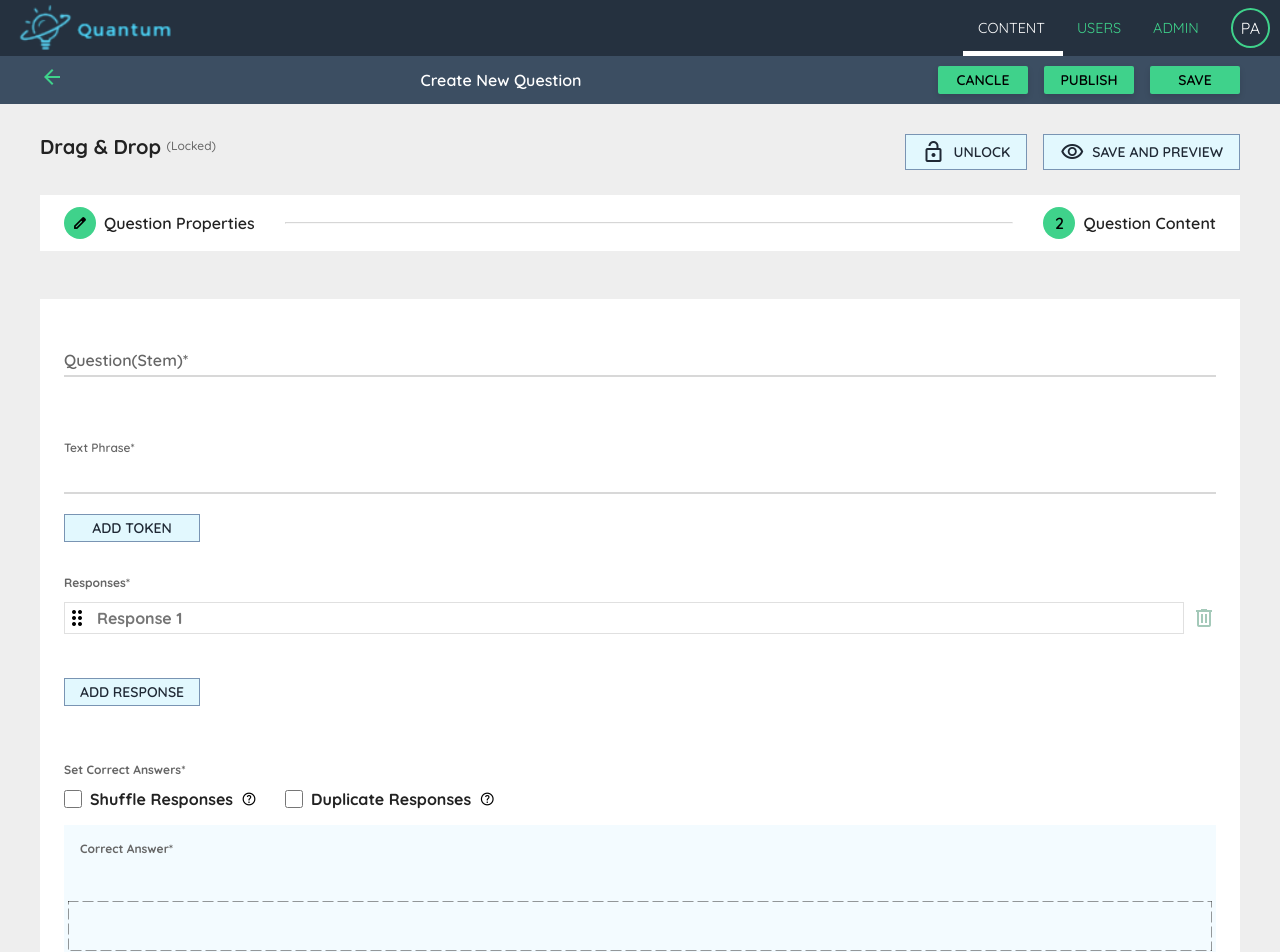
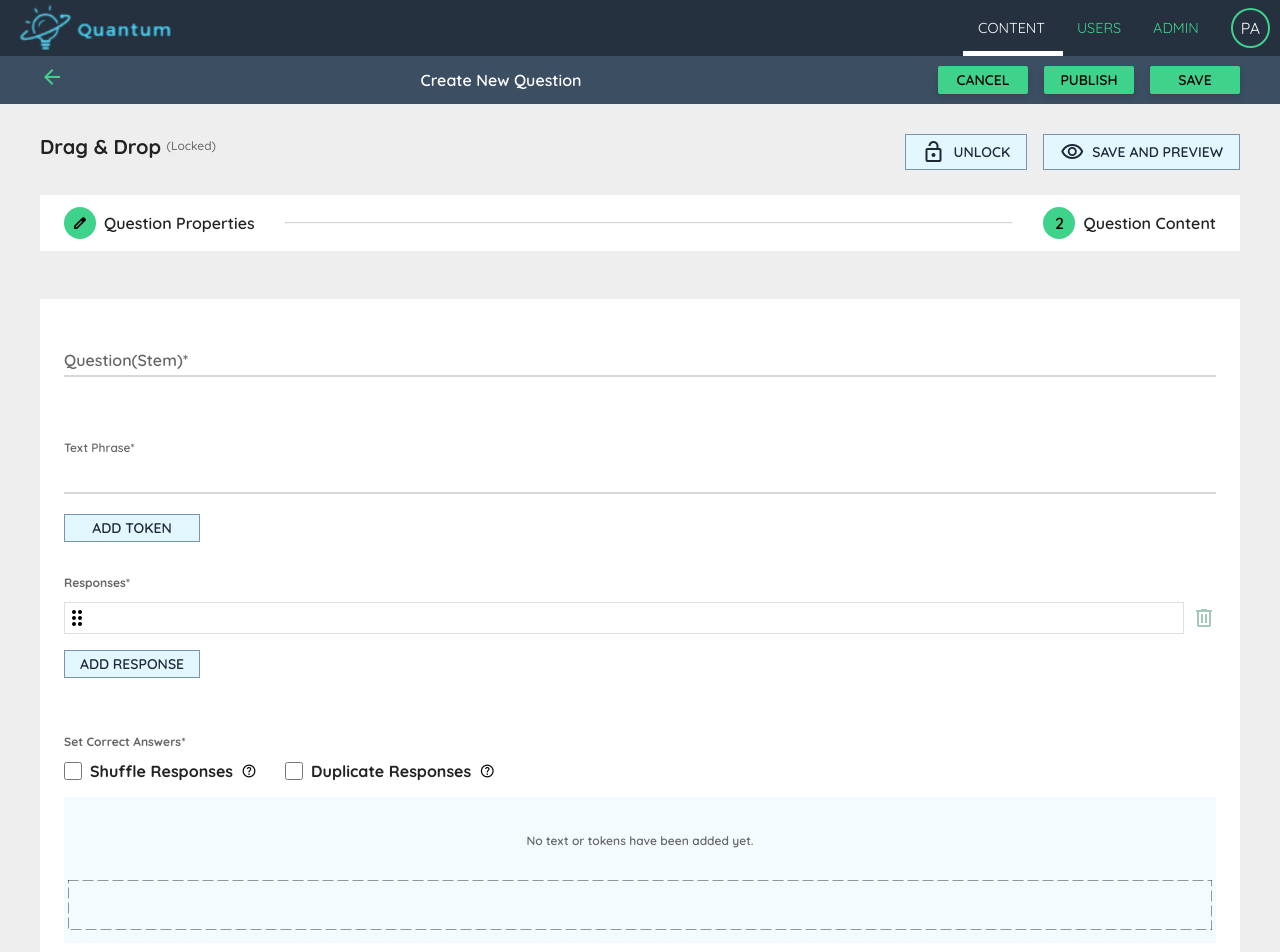
Before and after one commit to Nileshlad-Zeus/AngularTask1, an Angular app: page /create-question in a window 1280 px wide. Shown: the top 952 px of the page. Built offline with nearby package versions, Linux system fonts and the light colour scheme.

Commit message:
validation added

```diff
--- a/src/app/create-new-question-header/create-new-question-header.component.html
+++ b/src/app/create-new-question-header/create-new-question-header.component.html
@@ -6,7 +6,7 @@
     </div>
     <div class="heading">Create New Question</div>
     <div class="btnGroup">
-        <button>Cancle</button>
+        <button>Cancel</button>
         <button>Publish</button>
         <button>Save</button>
     </div>
--- a/src/app/create-new-question-header/create-new-question-header.component.ts
+++ b/src/app/create-new-question-header/create-new-question-header.component.ts
@@ -1,5 +1,4 @@
 import { Component, OnInit } from '@angular/core';
-import { Router } from '@angular/router';
 import { QuestionService } from '../shared/question.service';
 
 @Component({
@@ -8,16 +7,13 @@ import { QuestionService } from '../shared/question.service';
   styleUrls: ['./create-new-question-header.component.scss']
 })
 export class CreateNewQuestionHeaderComponent implements OnInit {
-  constructor(private router: Router, private questionService: QuestionService) { };
+  constructor(private questionService: QuestionService) { };
   ngOnInit() {
 
   }
 
   preview() {
     console.log("Preview Trigger");
-
-    // this.questionService.triggerSaveQuestion();
     this.questionService.triggerSaveAndPreview();
-    this.router.navigate(['/preview-question']);
   }
 }
--- a/src/app/create-question/create-question.component.html
+++ b/src/app/create-question/create-question.component.html
@@ -5,11 +5,13 @@
                 (ngModelChange)="onResponseChangeQuestion($event)" />
             <label for="question" #questionlabel>Question(Stem)*</label>
         </div>
+        <p class="errorMsg" *ngIf="errorStatus.question">Question (Stem) is required</p>
         <div class="inputField textPhraseDiv">
             <div class="textphrase" contenteditable="true" (input)="updateTextPhrase()" #textAreaElement>
             </div>
             <label for="textphrase">Text Phrase*</label>
         </div>
+        <p class="errorMsg" *ngIf="errorStatus.textPhrase">Text Phrase is required</p>
         <br>
         <button class="btn addTokenBtn" (click)="addToken()">Add Token</button>
 
@@ -19,14 +21,19 @@
                 <div *ngFor="let option of questionData.responses; let i = index" class="option">
                     <div class="optionInputDiv">
                         <span class="material-symbols-outlined">drag_indicator</span>
-                        <input type="text" [placeholder]="'Response ' + (i + 1)" [(ngModel)]="option.response"
-                            (ngModelChange)="onResponseChange($event)">
+                        <input type="text" [(ngModel)]="option.response" (ngModelChange)="onResponseChange($event)">
                     </div>
-                    <span class="material-symbols-outlined icon delete-icon" (click)="removeResponse(i)">delete</span>
+                    <span class="material-symbols-outlined icon-disabled delete-icon"
+                        [ngClass]="{'icon-disabled': !responses[i], 'icon-enabled': responses[i]}"
+                        (click)="removeResponse(i, option.response)">
+                        delete
+                    </span>
                 </div>
             </div>
+            <p class="errorMsg" *ngIf="errorStatus.responses">Response is required</p>
             <button class="addResonseBtn btn" (click)="addResponse()">Add Response</button>
         </div>
+
 
         <div class="setCorrectAnsDiv">
             <p class="label">Set Correct Answers*</p>
@@ -49,10 +56,11 @@
         </div>
 
         <div class="correctAnsDiv">
-            <p class="label">Correct Answer*</p>
+            <p class="label" *ngIf="questionData.textPhrase">Correct Answer*</p>
             <div #draggableElement class="question" [innerHTML]="sanitizedTextPhrase">
             </div>
 
+            <P class="noTextAdded" *ngIf="!questionData.textPhrase">No text or tokens have been added yet.</P>
 
             <div class="responseOptions">
                 <div class="responseOption" *ngFor="let option of responses; let i = index" draggable="true"
@@ -61,6 +69,7 @@
                     <div class="option">{{ option ? option : 'Response ' + (i + 1) }}</div>
                 </div>
             </div>
+            <p class="errorMsg" *ngIf="errorStatus.correctAns">Kindly Fill the Answers</p>
         </div>
     </div>
 </div>
--- a/src/app/create-question/create-question.component.scss
+++ b/src/app/create-question/create-question.component.scss
@@ -38,10 +38,6 @@
     .inputField {
         border-bottom: 2px solid #00000027;
         position: relative;
-
-        &:nth-child(2) {
-            margin-top: 83px;
-        }
 
         input {
             border: none;
@@ -84,6 +80,8 @@
     }
 
     .textPhraseDiv {
+        margin-top: 83px;
+
         label {
             transform: translateY(-20px);
             font-size: 12px;
@@ -94,7 +92,6 @@
         margin-top: 33px;
 
         .responseOptions {
-            margin-bottom: 44px;
             display: flex;
             flex-direction: column;
             gap: 39px;
@@ -125,12 +122,12 @@
             .delete-icon {
                 cursor: pointer;
                 color: #1E7953;
-                opacity: .4;
                 margin-left: 8px;
             }
         }
 
         .addResonseBtn {
+            margin-top: 16px;
             width: 136px;
             height: 28px;
             background-color: #E2F8FE;
@@ -211,6 +208,16 @@
                 }
             }
         }
+
+        .noTextAdded {
+            text-align: center;
+            color: #666666;
+            font-size: 12px;
+            line-height: 14px;
+            font-weight: 600;
+            padding-top: 17px;
+            padding-bottom: 19px;
+        }
     }
 }
 
@@ -234,3 +241,19 @@
     box-sizing: border-box;
     margin: 0 10px;
 }
+
+.errorMsg {
+    color: #B00020;
+    font-size: 12px;
+    line-height: 15px;
+    font-weight: bold;
+    padding-top: 8px;
+}
+
+.icon-disabled {
+    opacity: .4;
+}
+
+.icon-enabled {
+    opacity: 1;
+}
--- a/src/app/create-question/create-question.component.ts
+++ b/src/app/create-question/create-question.component.ts
@@ -3,7 +3,7 @@ import { QuestionService } from '../shared/question.service';
 import { Subscription } from 'rxjs';
 import { NgZone } from '@angular/core';
 import { DomSanitizer, SafeHtml } from '@angular/platform-browser';
-
+import { Router } from '@angular/router';
 
 interface CorrectAnswer {
   id: string;
@@ -23,8 +23,17 @@ export class CreateQuestionComponent implements OnInit, AfterViewInit {
     question: '',
     textPhrase: '',
     responses: [{ response: '' }],
-    correctAns: [] as CorrectAnswer[]
+    correctAns: [] as CorrectAnswer[],
+    isShuffle: false,
+    isDuplicate: false
   };
+
+  errorStatus = {
+    question: false,
+    textPhrase: false,
+    responses: false,
+    correctAns: false
+  }
   private saveQuestionSubscription!: Subscription;
   private saveAndPreviewSubscription!: Subscription;
 
@@ -44,7 +53,8 @@ export class CreateQuestionComponent implements OnInit, AfterViewInit {
     private renderer: Renderer2,
     private questionService: QuestionService,
     private ngZone: NgZone,
-    private sanitizer: DomSanitizer
+    private sanitizer: DomSanitizer,
+    private router: Router
   ) {
 
 
@@ -82,8 +92,14 @@ export class CreateQuestionComponent implements OnInit, AfterViewInit {
   }
 
   addResponse() {
+    this.errorStatus.responses = false;
+    let length = this.questionData.responses.length;
+    if (this.questionData.responses[length - 1].response) {
       this.questionData.responses.push({ response: '' });
       this.responses.push(this.tempresponse);
+    } else {
+      this.errorStatus.responses = true;
+    }
   }
 
   onResponseChange(value: string) {
@@ -101,9 +117,11 @@ export class CreateQuestionComponent implements OnInit, AfterViewInit {
   }
 
 
-  removeResponse(index: number) {
+  removeResponse(index: number, response: string) {
+    if (response && this.responses[index]) {
       this.questionData.responses.splice(index, 1);
       this.responses.splice(index, 1);
+    }
   }
 
 
@@ -111,9 +129,25 @@ export class CreateQuestionComponent implements OnInit, AfterViewInit {
     this.questionService.addQuestion(this.questionData);
   }
 
+  countSpans(textPhrase: string) {
+    const tempElement = document.createElement('div');
+    tempElement.innerHTML = textPhrase;
+    const spanElements = tempElement.getElementsByTagName('span');
+    return spanElements.length;
+  }
   saveAndPreview() {
+    this.errorStatus.question = !this.questionData.question;
+    this.errorStatus.textPhrase = !this.questionData.textPhrase;
+    this.errorStatus.responses = (this.questionData.responses.length < 2) ? true : false;
+
+    let countSpans = this.countSpans(this.questionData.textPhrase);
+    this.errorStatus.correctAns = !(countSpans === this.questionData.correctAns.length);
+
+    if (!this.errorStatus.question && !this.errorStatus.textPhrase && !this.errorStatus.responses && !this.errorStatus.correctAns) {
       this.questionService.setPreviewQuestion(this.questionData);
       localStorage.setItem("previewQuestion", JSON.stringify(this.questionData));
+      this.router.navigate(['/preview-question']);
+    }
   }
 
 
```
Lines whose indentation alone changed are shown as unchanged.
